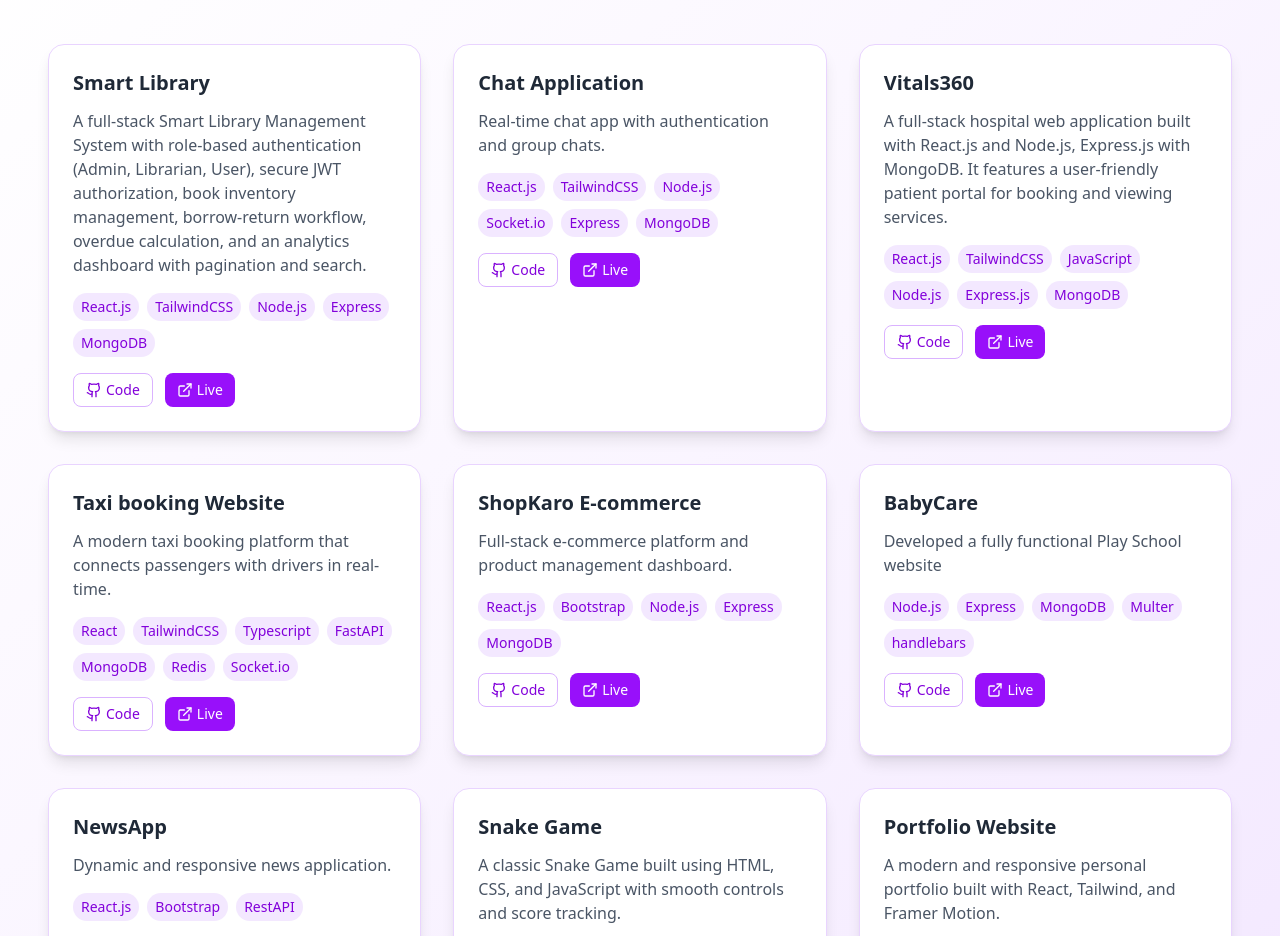
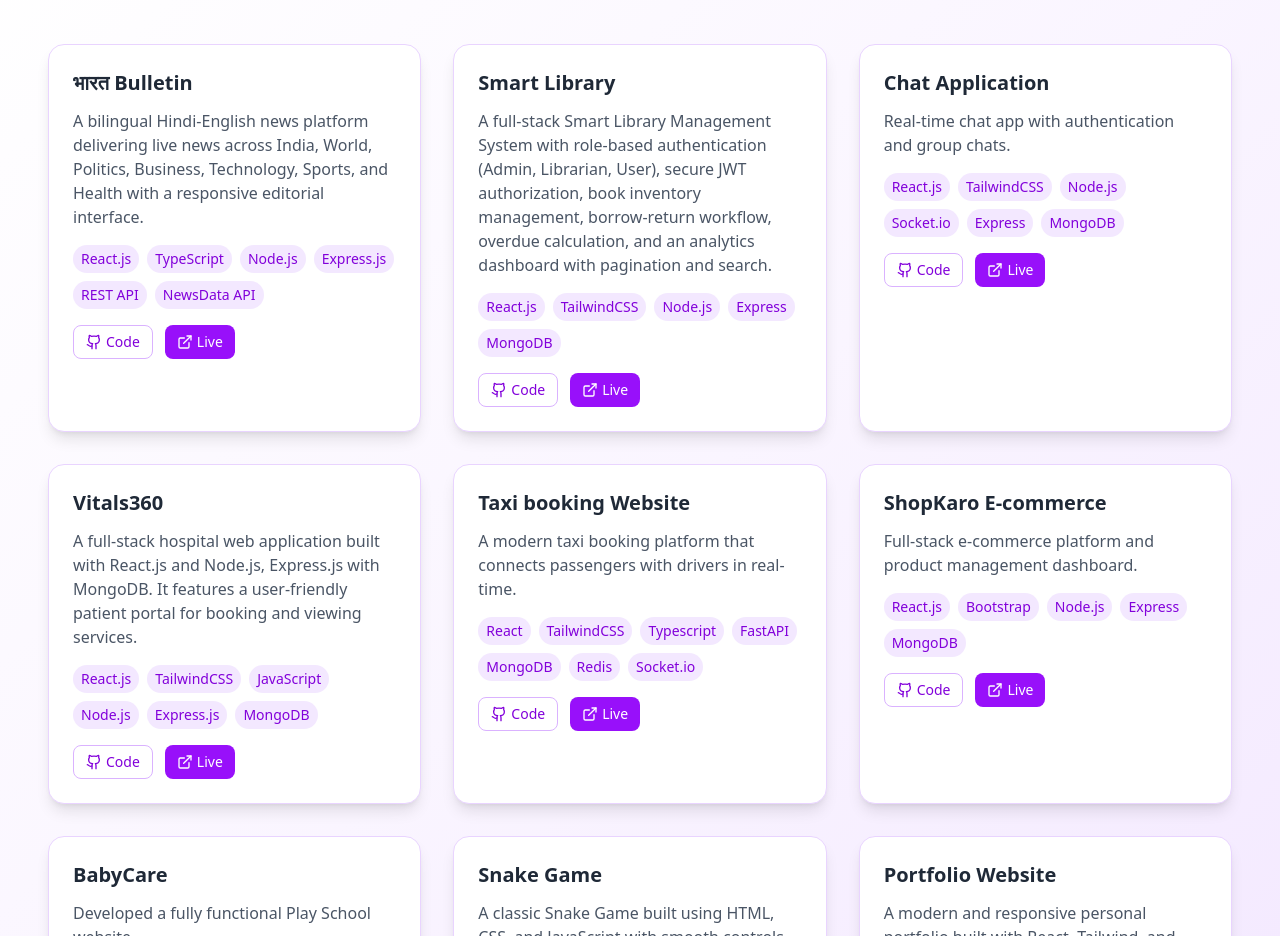
Before and after one commit to tannuv25/My-Portfolio, a React (Vite) app: page /projects in a window 1280 px wide. Shown: the part 156-1092 px from the top of the page. Built offline with nearby package versions, Linux system fonts and the light colour scheme.

Commit message:
भारत Bulletin

```diff
--- a/src/components/Project.tsx
+++ b/src/components/Project.tsx
@@ -12,6 +12,13 @@ interface Project {
 }
 
 const projects: Project[] = [
+  {
+  title: "भारत Bulletin",
+  description: "A bilingual Hindi-English news platform delivering live news across India, World, Politics, Business, Technology, Sports, and Health with a responsive editorial interface.",
+  tech: ["React.js", "TypeScript", "Node.js", "Express.js", "REST API", "NewsData API"],
+  github: "https://github.com/tannuv25/NewsWeb",
+  demo: "https://bharatbulletin-s3lx.onrender.com/",
+},
 
   {
     title: "Smart Library",
@@ -60,13 +67,7 @@ const projects: Project[] = [
     github: "https://github.com/username/chatapp",
     demo: "https://chatapp.com",
   },
-  {
-    title: "NewsApp",
-    description: "Dynamic and responsive news application.",
-    tech: ["React.js","Bootstrap", "RestAPI"],
-    github: "https://github.com/tannuv25/NewsWeb",
-    demo: "https://newsweb.com",
-  },
+
   {
     title: "Snake Game",
     description:
```
